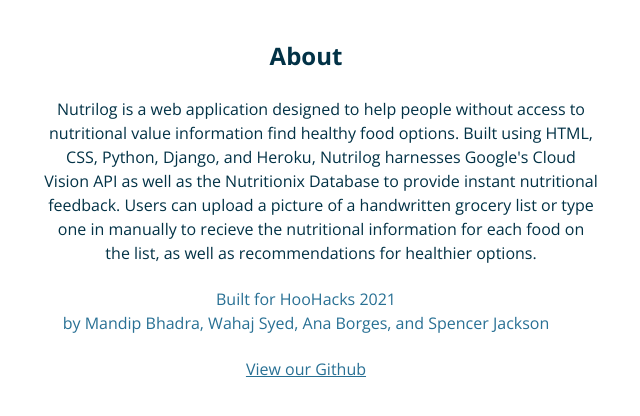
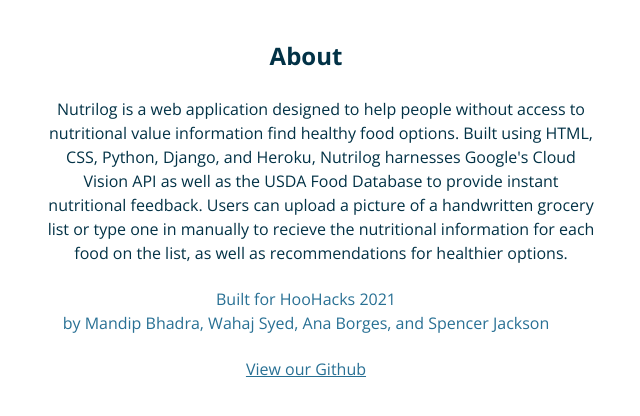
Before and after one commit to pidnam1/nutrilog, a Django app: page /nutrition/about/ in a window 1280 px wide. Shown: the part 74-490 px from the top of the page, without its empty margins (319-959 px from the left). Run offline with Django 3.2, Linux system fonts and the light colour scheme; some libraries are stand-ins or nearby versions.

Commit message:
Update about.html

```diff
--- a/nutrition/templates/nutrition/about.html
+++ b/nutrition/templates/nutrition/about.html
@@ -40,7 +40,7 @@
         <div class="row w-50 mx-auto description">
             Nutrilog is a web application designed to help people without access to nutritional value
             information find healthy food options. Built using HTML, CSS, Python, Django, and Heroku,
-            Nutrilog harnesses Google's Cloud Vision API as well as the Nutritionix Database to provide
+            Nutrilog harnesses Google's Cloud Vision API as well as the USDA Food Database to provide
             instant nutritional feedback. Users can upload a picture of a handwritten grocery list or
             type one in manually to recieve the nutritional information for each food on the list, as well
             as recommendations for healthier options.
```
